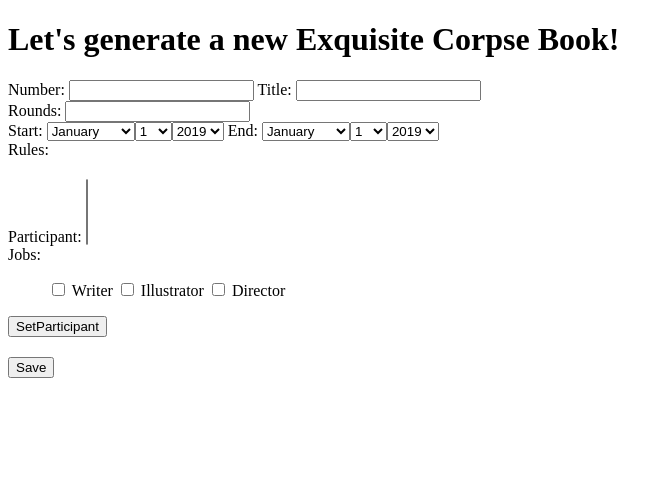
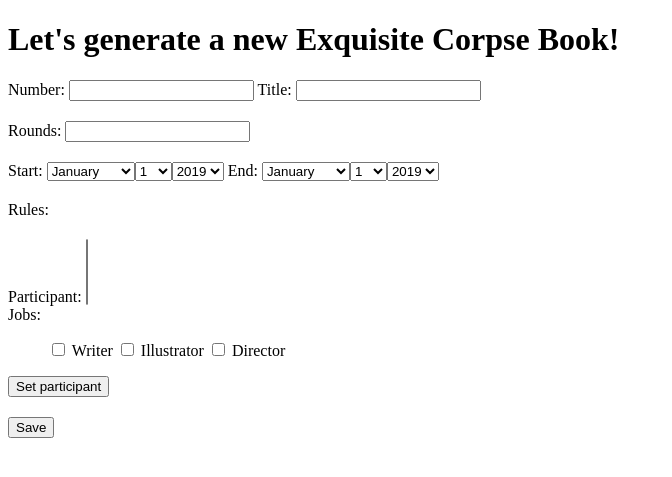
Before and after one commit to W01fw00d/avantgarde, a Django app: page /new in a window 1280 px wide. Shown: the top 477 px of the page, without its empty margins (0-672 px from the left). Run offline with Django 3.2, Linux system fonts and the light colour scheme.

Commit message:
Added js for form manipulation on client. Remove unnused code, add some styling

```diff
--- /dev/null
+++ b/book_generator/static/book_generator/scripts/new.js
@@ -0,0 +1,3 @@
+document.getElementById("set_participant").addEventListener("click", () => {
+  alert('Participant set!');
+});
--- a/book_generator/templates/book/base.html
+++ b/book_generator/templates/book/base.html
@@ -11,11 +11,11 @@
   </head>
   {% endblock %}
 
-  {% load static %}
-  <link rel="stylesheet" type="text/css" href="{% static 'book_generator/style.css' %}">
-
   <body>
     {% block content %}
     {% endblock %}
   </body>
+
+  <link rel="stylesheet" type="text/css" href="{% static 'book_generator/style.css' %}">
+  <script src="{% static 'book_generator/scripts/new.js' %}"></script>
 </html>
--- a/book_generator/templates/book/new.html
+++ b/book_generator/templates/book/new.html
@@ -21,12 +21,12 @@
       {{ form.title.label_tag }}
       {{ form.title }}
     </div>
-    <div>
+    <div class="data_row">
       {{ form.rounds.errors }}
       {{ form.rounds.label_tag }}
       {{ form.rounds }}
     </div>
-    <div>
+    <div class="data_row">
       {{ form.start.errors }}
       {{ form.start.label_tag }}
       {{ form.start }}
@@ -35,7 +35,7 @@
       {{ form.end.label_tag }}
       {{ form.end }}
     </div>
-    <div>
+    <div class="data_row">
       {{ form.rules.errors }}
       {{ form.rules.label_tag }}
       {{ form.rules }}
@@ -52,7 +52,11 @@
       </div>
 
       <div>
-        <input type="submit" value="SetParticipant">
+        <input id="set_participant" type="button" value="Set participant">
+      </div>
+
+      <div id="participants">
+
       </div>
     </div>
     <div class="data_row">
```
